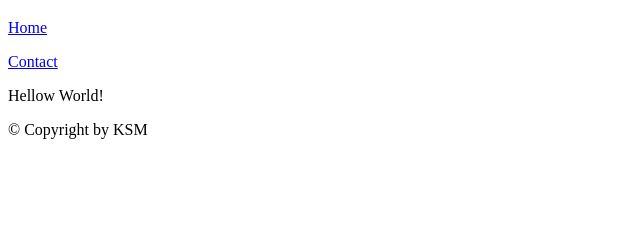
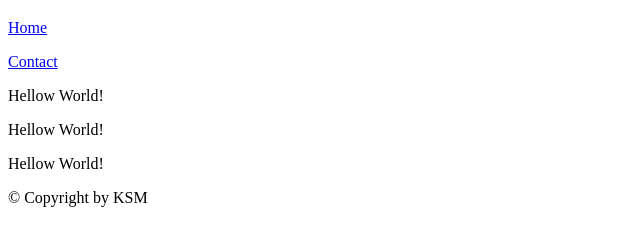
Before and after one commit to durojade/opentutorials-durojade, a plain HTML site: page index.html in a window 1280 px wide. Shown: the part 61-306 px from the top of the page, without its empty margins (0-640 px from the left). Drawn offline with Linux system fonts and the light colour scheme.

Commit message:
change index.html

```diff
--- a/index.html
+++ b/index.html
@@ -34,6 +34,8 @@
 
 			<div>
 					<p>Hellow World!</p>
+					<p>Hellow World!</p>
+					<p>Hellow World!</p>
 			</div>
 
 			<footer>
```
